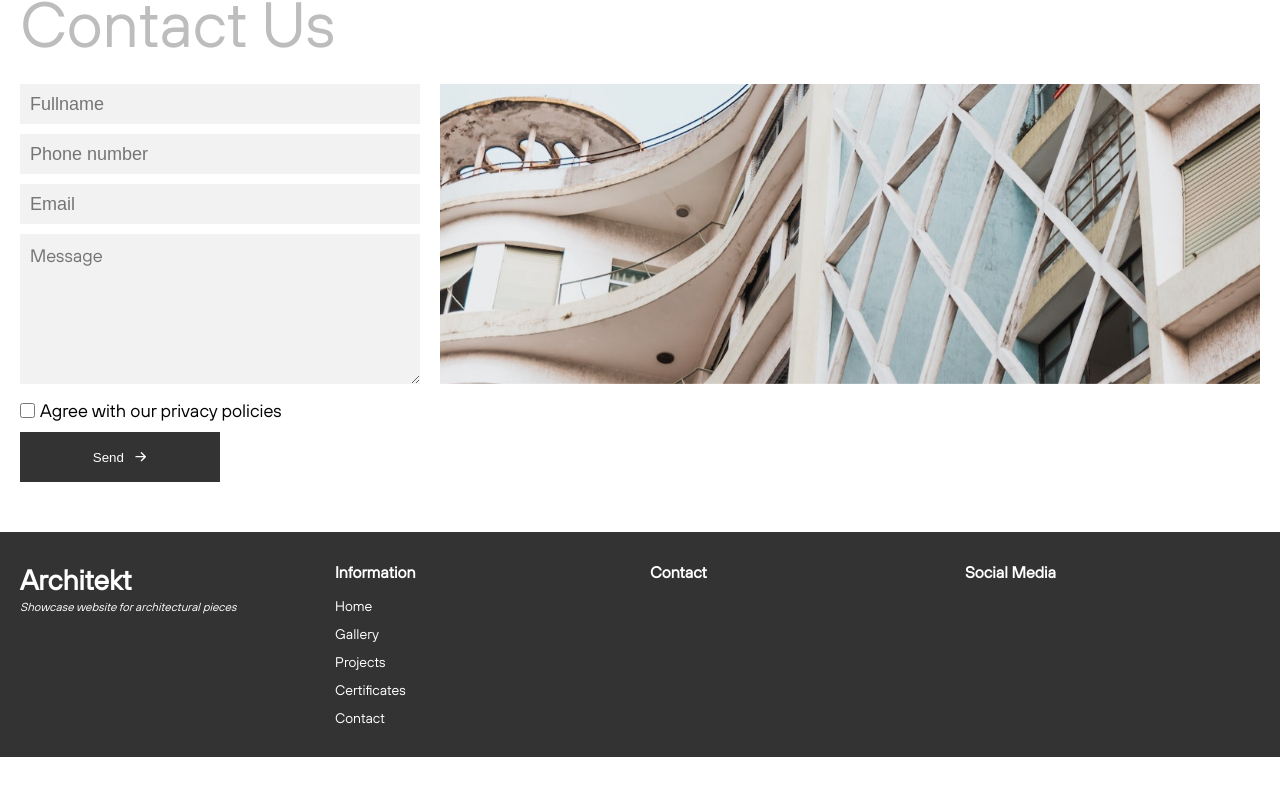
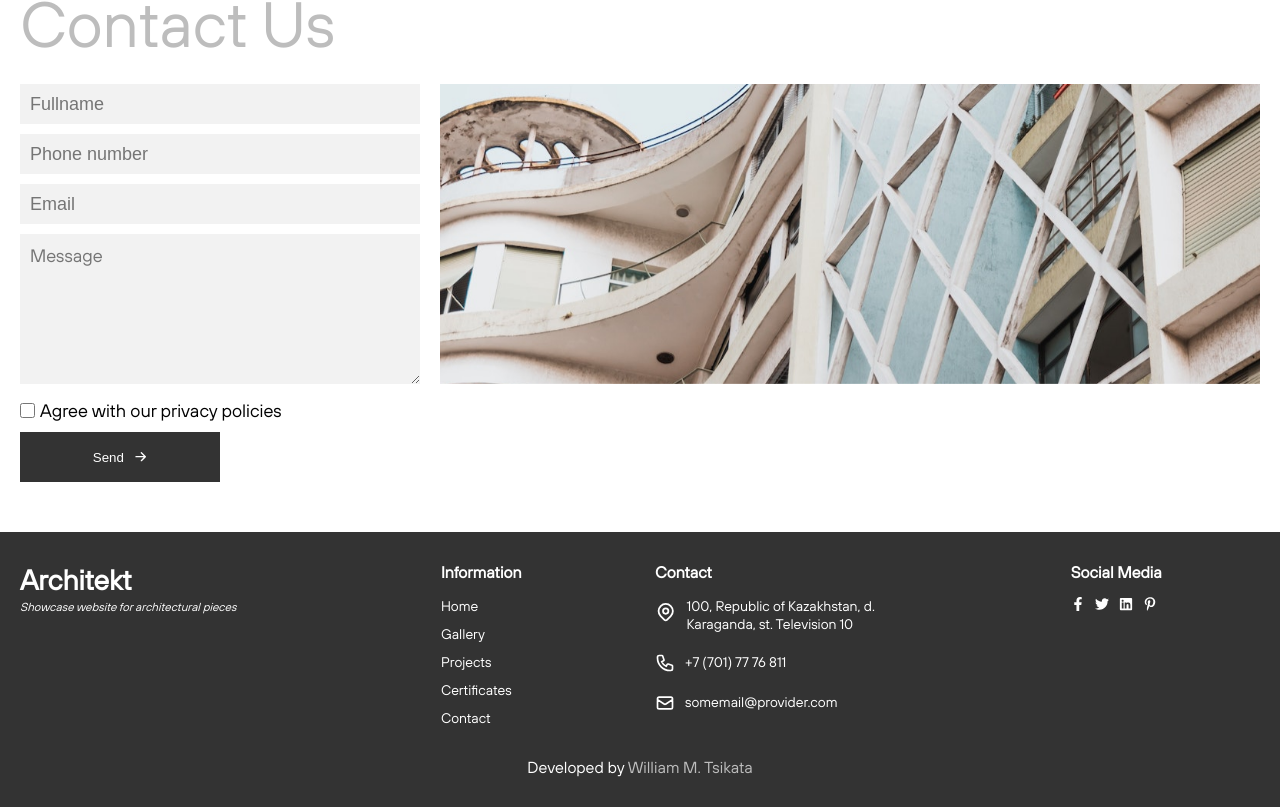
Before and after one commit to tsikatawill/architekt, a Next.js app: page / in a window 1280 px wide. Shown: the part 2139-2946 px from the top of the page. Before the commit the page ends 2896 px from the top, so only its background shows below. Built offline with nearby package versions, Linux system fonts and the light colour scheme.

Commit message:
chore: finish up footer

```diff
--- a/components/Footer.jsx
+++ b/components/Footer.jsx
@@ -1,3 +1,15 @@
+import {
+  FaFacebookF,
+  FaLinkedin,
+  FaPinterestP,
+  FaTwitter,
+} from "react-icons/fa";
+import {
+  HiOutlineLocationMarker,
+  HiOutlineMail,
+  HiOutlinePhone,
+} from "react-icons/hi";
+
 import { Container } from "./Container";
 import Link from "next/link";
 import { styled } from "../stitches.config";
@@ -7,13 +19,13 @@ export const Footer = () => {
     <Wrapper>
       <Container>
         <Inner>
-          <div>
+          <FooterGroup>
             <h1>Architekt</h1>
             <small>
               <em>Showcase website for architectural pieces</em>
             </small>
-          </div>
-          <div>
+          </FooterGroup>
+          <FooterGroup>
             <GroupHeader>Information</GroupHeader>
 
             <Links>
@@ -33,14 +45,65 @@ export const Footer = () => {
                 <Link href="/contact">Contact</Link>
               </li>
             </Links>
-          </div>
-          <div>
+          </FooterGroup>
+          <FooterGroup>
             <GroupHeader>Contact</GroupHeader>
-          </div>
-          <div>
+
+            <ContactItem>
+              <HiOutlineLocationMarker size={30} />
+              <span>
+                100, Republic of Kazakhstan, d. Karaganda, st. Television 10
+              </span>
+            </ContactItem>
+            <ContactItem>
+              <HiOutlinePhone size={20} />
+              <span>+7 (701) 77 76 811</span>
+            </ContactItem>
+            <ContactItem>
+              <HiOutlineMail size={20} />
+              <span>somemail@provider.com</span>
+            </ContactItem>
+          </FooterGroup>
+          <FooterGroup>
             <GroupHeader>Social media</GroupHeader>
-          </div>
+
+            <Socials>
+              <Link href={"https://www.facebook.com"} legacyBehavior passHref>
+                <a target="_blank" referrerPolicy="no-referrer">
+                  <FaFacebookF />
+                </a>
+              </Link>
+              <Link href={"https://www.twitter.com"} legacyBehavior passHref>
+                <a target="_blank" referrerPolicy="no-referrer">
+                  <FaTwitter />
+                </a>
+              </Link>
+              <Link href={"https://www.linkedin.com"} legacyBehavior passHref>
+                <a target="_blank" referrerPolicy="no-referrer">
+                  <FaLinkedin />
+                </a>
+              </Link>
+              <Link href={"https://www.pinterest.com"} legacyBehavior passHref>
+                <a target="_blank" referrerPolicy="no-referrer">
+                  <FaPinterestP />
+                </a>
+              </Link>
+            </Socials>
+          </FooterGroup>
         </Inner>
+
+        <Center>
+          Developed by{" "}
+          <Link
+            href={"https://www.twitter.com/dev_willman"}
+            legacyBehavior
+            passHref
+          >
+            <StyledLink target="_blank" referrerPolicy="no-referrer">
+              William M. Tsikata
+            </StyledLink>
+          </Link>
+        </Center>
       </Container>
     </Wrapper>
   );
@@ -55,7 +118,7 @@ const Wrapper = styled("footer", {
 const Inner = styled("div", {
   display: "grid",
   gridTemplateColumns: "repeat(auto-fit, minmax(250px, 1fr))",
-  gap: "$4",
+  gap: "$5",
   fontSize: "14px",
 });
 
@@ -73,3 +136,40 @@ const Links = styled("ul", {
   flexDirection: "column",
   gap: "$2",
 });
+
+const ContactItem = styled("div", {
+  display: "flex",
+  gap: "$2",
+  "&:not(:last-child)": {
+    marginBottom: "$4",
+  },
+});
+
+const Socials = styled("div", {
+  display: "flex",
+  gap: "$2",
+});
+
+const FooterGroup = styled("div", {
+  justifySelf: "flex-start",
+
+  "@sm": {
+    "&:not(:first-child)": {
+      justifySelf: "center",
+    },
+  },
+});
+
+const Center = styled("p", {
+  textAlign: "center",
+  marginTop: "$5",
+});
+
+const StyledLink = styled("a", {
+  color: "$primaryLight",
+  transition: "all 0.2s ease",
+  "&:hover": {
+    color: "dodgerblue",
+    cursor: "pointer",
+  },
+});
```
